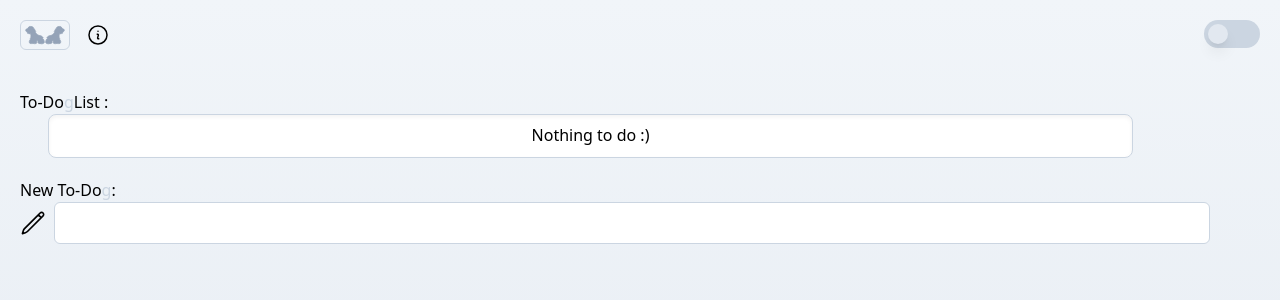
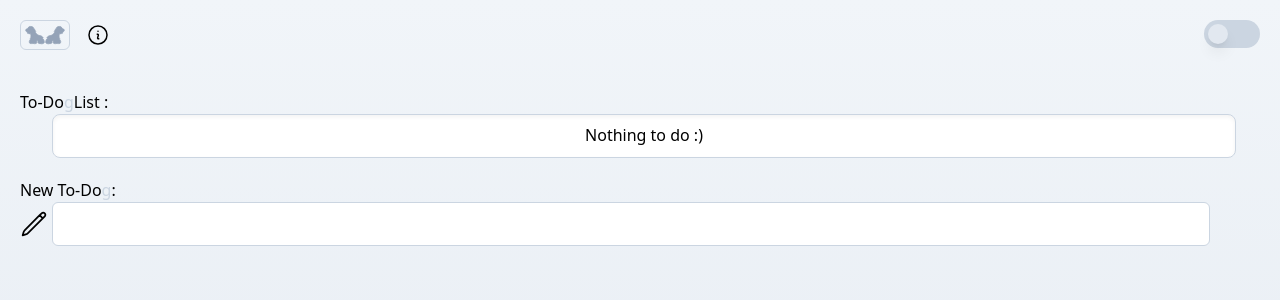
Before and after one commit to Daiius/to-dog-list, a React (Vite) app in the folder web/: page / in a window 1280 px wide. Shown: the top 300 px of the page. Built offline with nearby package versions, Linux system fonts and the light colour scheme.

Commit message:
TaskListとTaskInputの左端の位置を調整、揃った

```diff
--- a/web/src/components/base/Input.tsx
+++ b/web/src/components/base/Input.tsx
@@ -34,6 +34,7 @@ export const Input = ({
         'dark:bg-slate-500 dark:border-slate-800',
         'focus:outline-none',
         'autofill:!bg-slate-300',
+        'h-11',
       )}
     />
     <HeadlessButton
--- a/web/src/components/case/TaskInput.tsx
+++ b/web/src/components/case/TaskInput.tsx
@@ -28,8 +28,13 @@ export const TaskInput = ({
         New To-Do<span className="dark:text-slate-700 text-slate-300">g</span>:
       </Label>
       <div className="flex flex-row">
-        {/* <i className='bi bi-pen text-xl self-center mr-2'/> */}
-        <PencilIcon className="size-7 self-center mr-2" />
+        {/*
+          NOTE: ml-8 で左端のスペースを調整したTaskListと左端の位置をそろえます
+            size-7 mr-1 で揃うと思いきや、ちょっとズレているので?w-8要素で囲います
+        */}
+        <div className='w-8 flex items-center justify-center'>
+          <PencilIcon className="size-7 mr-1" />
+        </div>
         <Input
           id="task-input"
           value={newTask}
@@ -43,7 +48,7 @@ export const TaskInput = ({
               handleSubmitTask()
             }
           }}
-          className="w-full"
+          className="w-full h-11"
           autoFocus={autoFocus}
         />
         <HeadlessButton
--- a/web/src/components/case/TaskList.tsx
+++ b/web/src/components/case/TaskList.tsx
@@ -16,7 +16,7 @@ export const TaskList = ({ tasks, eaten, className }: TaskListProps) => (
     </div>
     <List
       className={clsx(
-        'ml-7 max-h-[20rem] min-h-11 rounded-lg shadow-inner w-full',
+        'ml-8 max-h-[20rem] min-h-11 rounded-lg shadow-inner w-full',
         'dark:bg-slate-600  bg-white',
         'border border-1 border-slate-300 dark:border-slate-500',
         'overflow-hidden',
--- a/web/src/components/domain/MainContainer.tsx
+++ b/web/src/components/domain/MainContainer.tsx
@@ -39,7 +39,12 @@ export const MainContainer = () => {
   return (
     <div
       className={clsx(
-        'max-h-[70vh] self-center relative w-full p-5 overflow-hidden',
+        'max-h-[70vh] self-center p-5',
+        // NOTE: relativeとoverflow-hiddenの組み合わせ、ほぼ必須と思われます
+        //  犬の画像が画面横幅と同じ幅を持ったdiv要素に囲まれて、
+        //  画面の右端外に描画されるのですが、
+        //  relativeがなくてもoverflow-hiddenがなくても横スクロールバーが表示されてしまいます
+        'overflow-hidden relative',
       )}
     >
       {/*
@@ -48,13 +53,20 @@ export const MainContainer = () => {
           使うのがよいらしい
           （横向きのスクロールバーが表示されそうだがそれは対処できる？）
         */}
-      <TaskList eaten={eaten} tasks={tasks} className="mb-5 w-[87.5%]" />
+      <TaskList
+        eaten={eaten}
+        tasks={tasks}
+        className={clsx(
+          'mb-5 w-[calc(100vw-6rem)]',
+        )}
+      />
       <div
         className={clsx(
           'absolute translate-x-full top-0 w-full',
           'pointer-events-none h-fit',
           'opacity-100',
           tasks.length > 0 && 'animate-come-and-eat',
+          'overflow-hidden',
         )}
       >
         <img
@@ -72,6 +84,7 @@ export const MainContainer = () => {
         />
       </div>
       <TaskInput
+        className=''
         autoFocus
         onAddTask={(newTask) => {
           setTasks([...new Set([...tasks, newTask])])
```
